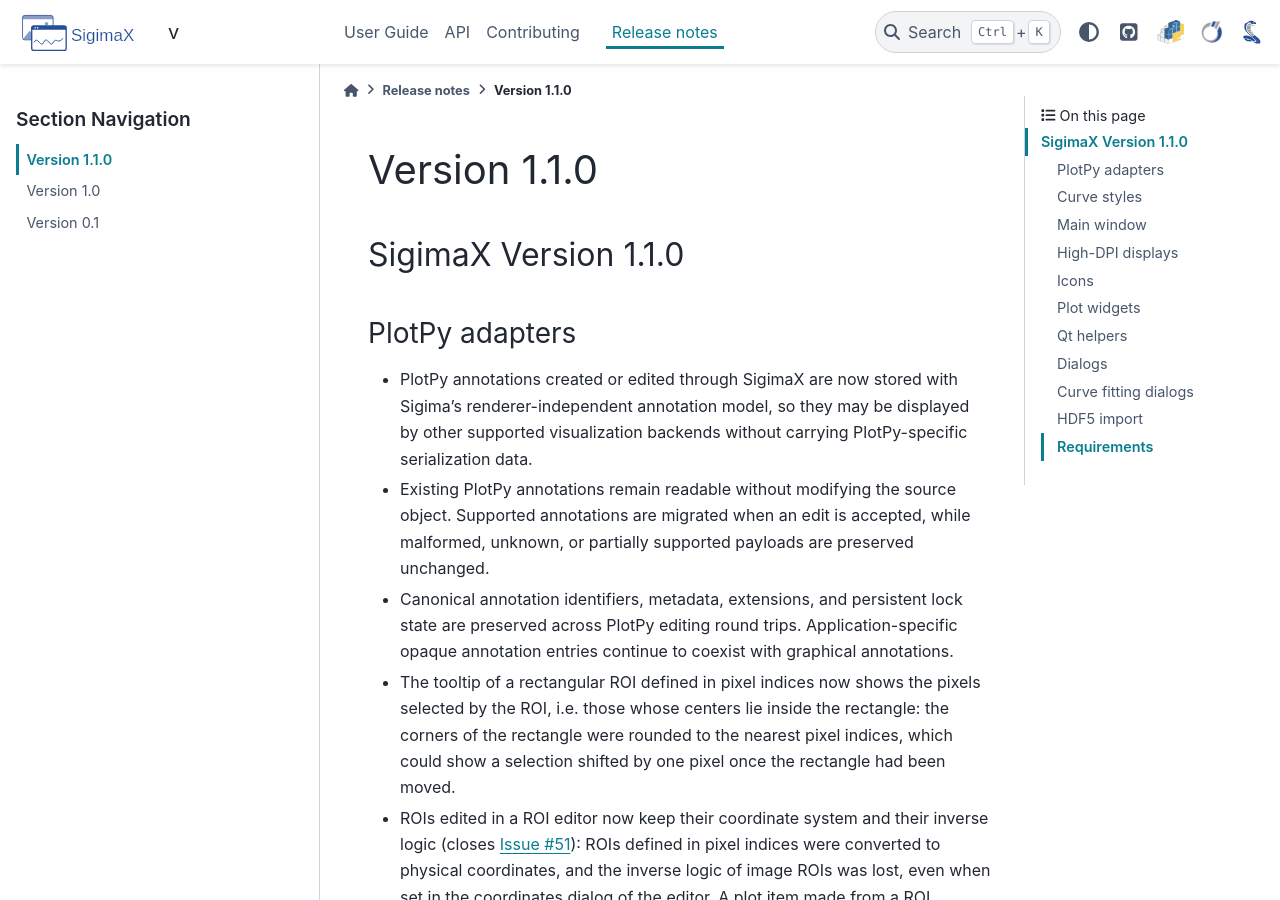
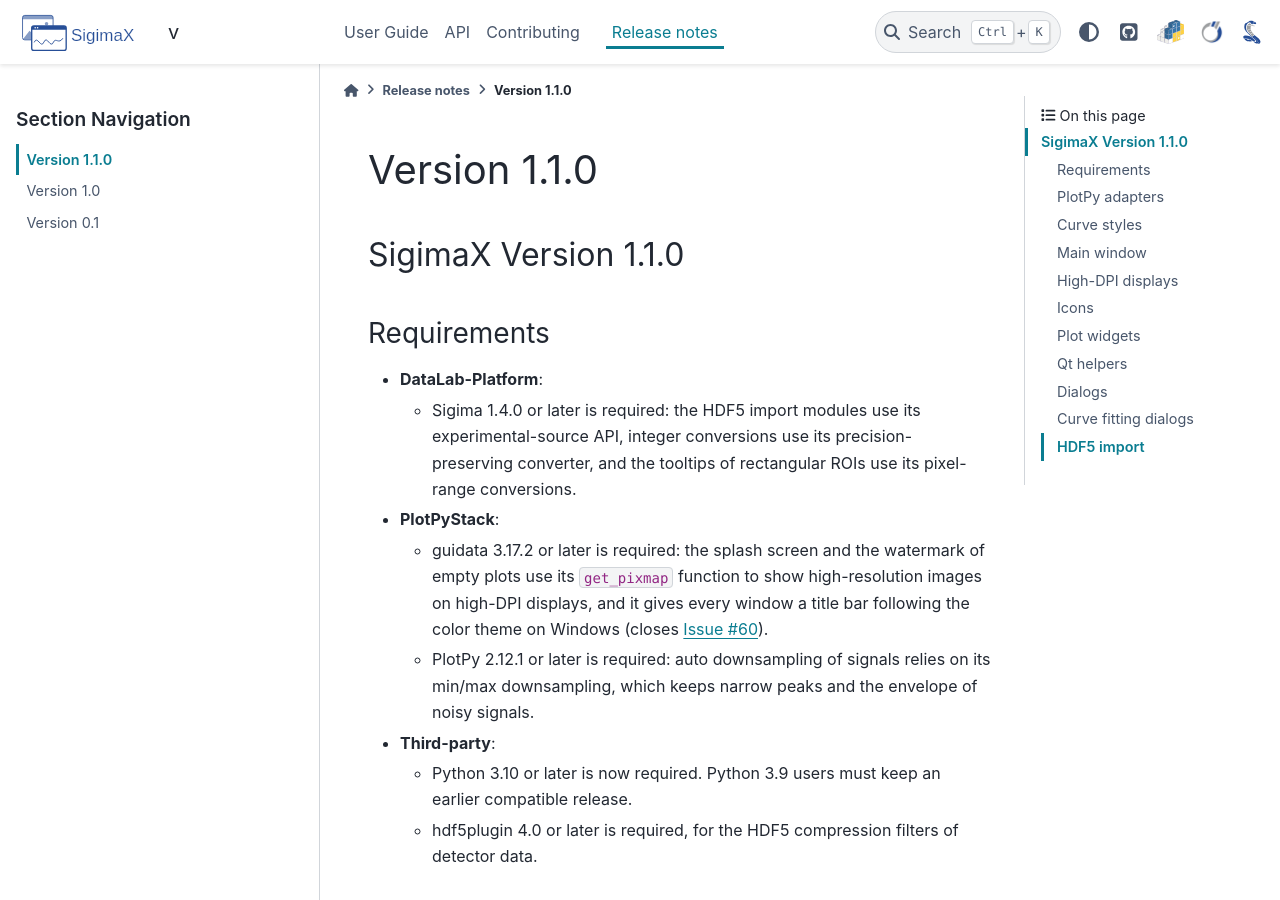
Before and after one commit to DataLab-Platform/SigimaX, a Sphinx documentation site: the page built from doc/release_notes/release_1.01.md, in a window 1280 px wide and 900 px high. Built offline with Sphinx 7.4.7 and the PyData theme 0.15.4, drawn with Linux system fonts in a browser that asks for light colours; pages that are not in the unit, such as notebooks, are missing from menus; the version number could not be read and is left out; some of the changed text lies outside the part shown.

Commit message:
update dependency note in release note

```diff
--- a/doc/release_notes/release_1.01.md
+++ b/doc/release_notes/release_1.01.md
@@ -1,6 +1,17 @@
 # Version 1.1.0 #
 
 ## SigimaX Version 1.1.0 ##
+
+### Requirements ###
+
+* **DataLab-Platform**:
+  * Sigima 1.4.0 or later is required: the HDF5 import modules use its experimental-source API, integer conversions use its precision-preserving converter, and the tooltips of rectangular ROIs use its pixel-range conversions.
+* **PlotPyStack**:
+  * guidata 3.17.2 or later is required: the splash screen and the watermark of empty plots use its `get_pixmap` function to show high-resolution images on high-DPI displays, and it gives every window a title bar following the color theme on Windows (closes [Issue #60](https://github.com/DataLab-Platform/SigimaX/issues/60)).
+  * PlotPy 2.12.1 or later is required: auto downsampling of signals relies on its min/max downsampling, which keeps narrow peaks and the envelope of noisy signals.
+* **Third-party**:
+  * Python 3.10 or later is now required. Python 3.9 users must keep an earlier compatible release.
+  * hdf5plugin 4.0 or later is required, for the HDF5 compression filters of detector data.
 
 ### PlotPy adapters ###
 
@@ -102,11 +113,3 @@
 * Signals stored in a 2D table of complex numbers, whose X values would be complex, are now shown as not supported in the HDF5 browser: they could be checked, then were skipped without message when imported.
 
 See the [HDF5 guide](../user_guide/hdf5_workspace.rst) for a complete JSON mapping and registration example, NeXus import limits and multidimensional selection examples.
-
-### Requirements ###
-
-* Python 3.10 or later is now required. Python 3.9 users must keep an earlier compatible release.
-* guidata 3.17.2 or later is required: the splash screen and the watermark of empty plots use its `get_pixmap` function to show high-resolution images on high-DPI displays, and it gives every window a title bar following the color theme on Windows (closes [Issue #60](https://github.com/DataLab-Platform/SigimaX/issues/60)).
-* PlotPy 2.12.1 or later is required: auto downsampling of signals relies on its min/max downsampling, which keeps narrow peaks and the envelope of noisy signals.
-* Sigima 1.4.0 or later is required: the HDF5 import modules use its experimental-source API, integer conversions use its precision-preserving converter, and the tooltips of rectangular ROIs use its pixel-range conversions.
-* hdf5plugin 4.0 or later is required, for the HDF5 compression filters of detector data.
```
Also changed, not shown: .github/copilot-instructions.md.
